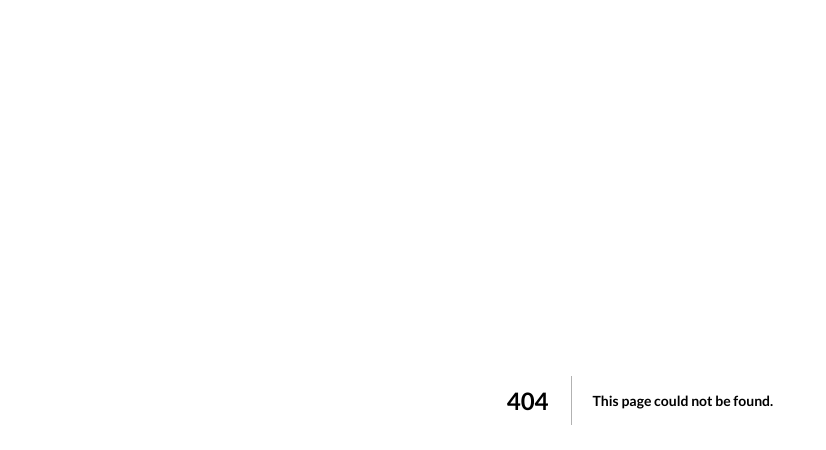
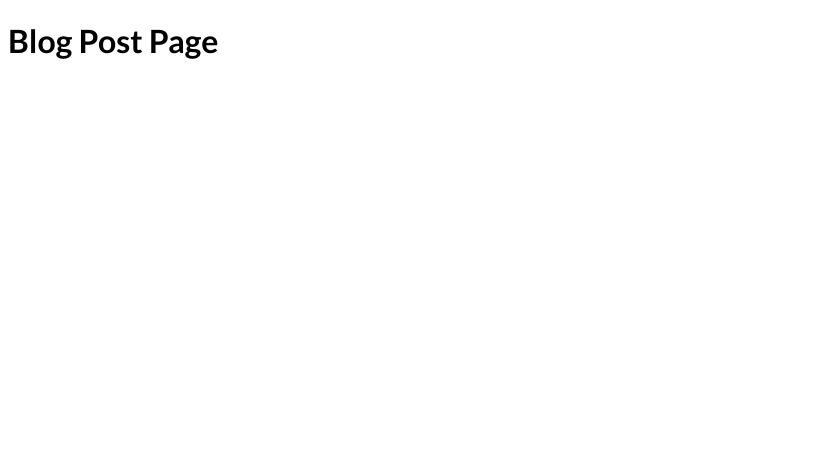
Before and after one commit to amrit-sbagga/nextjs-course-code, a Next.js app: page /blog/1 in a window 1280 px wide. Before the commit this address had no page. Shown: the top 450 px of the page, without its empty margins (0-826 px from the left). Built offline with nearby package versions, Linux system fonts and the light colour scheme.

Commit message:
Adding catching all routes

```diff
--- /dev/null
+++ b/pages/blog/[...slug].js
@@ -0,0 +1,13 @@
+import { useRouter } from 'next/router';
+import React from 'react';
+
+export default function BlogPostPage() {
+    const router = useRouter();
+    console.log(router.query);
+
+    return (
+        <div>
+            <h1>Blog Post Page</h1>
+        </div>
+    )
+}
```
Also changed, not shown: pages/blog/[id].js (added, +9 -0 lines).
